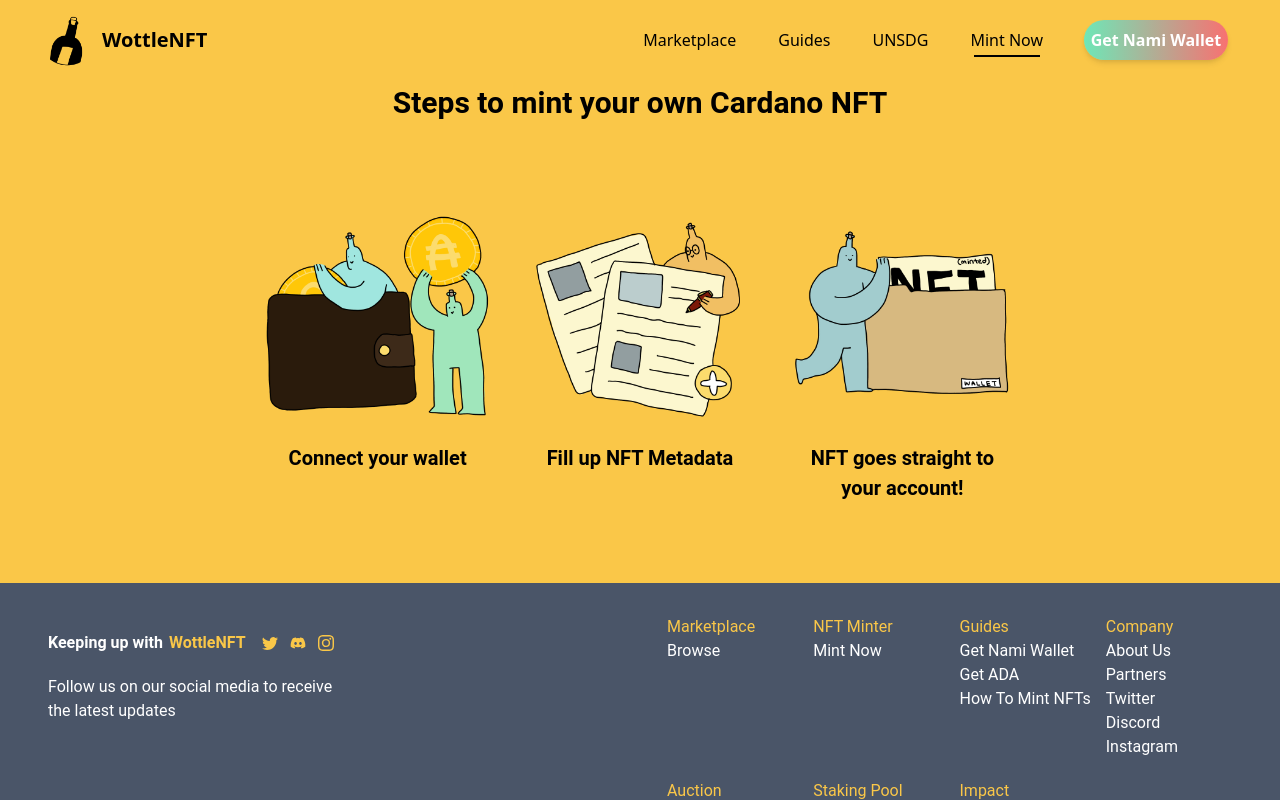
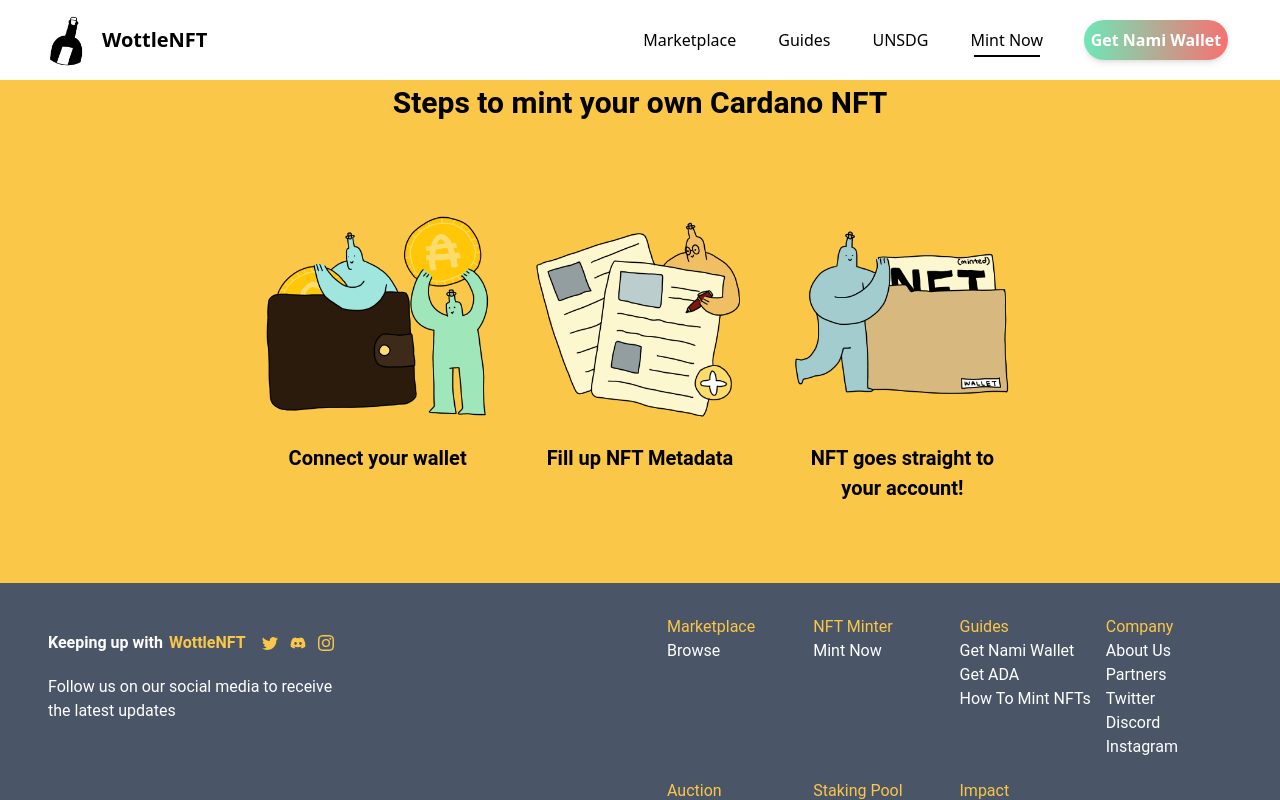
Before and after one commit to WottleNFT/wottlenft, a Next.js app in the folder frontend/: page /mint-nft in a window 1280 px wide. Built offline with nearby package versions, Linux system fonts and the light colour scheme.

Commit message:
remove nav bar bg

```diff
--- a/frontend/src/templates/Main.tsx
+++ b/frontend/src/templates/Main.tsx
@@ -77,7 +77,7 @@
       />
       <IonPage id="main">
         <IonHeader className="ion-no-border">
-          <div className="flex items-center justify-between px-8 2xl:px-40 bg-primary-default">
+          <div className="flex items-center justify-between px-8 2xl:px-40 bg-clear">
             <div className="flex items-center content-center flex-grow">
               <div
                 onClick={() => router.push("/landing")}
```
